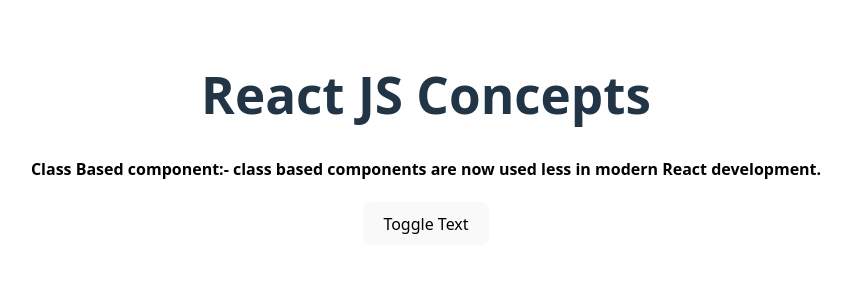
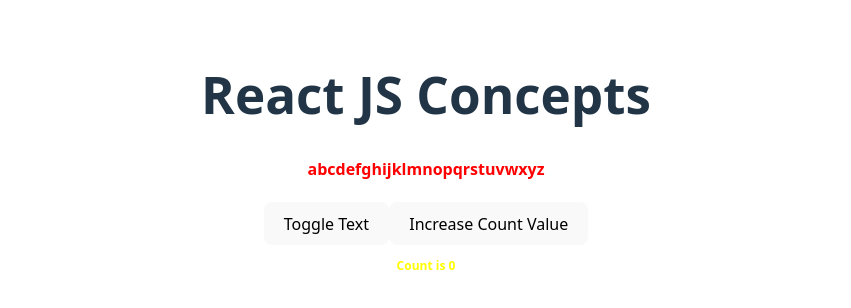
Before and after one commit to kaonashi555/React-basic, a React (Vite) app: page / in a window 1280 px wide. Shown: the top 308 px of the page, without its empty margins (214-1065 px from the left). Built offline with nearby package versions, Linux system fonts and the light colour scheme.

Commit message:
componentDidUpate Example

```diff
--- a/src/components/class-based-component.jsx
+++ b/src/components/class-based-component.jsx
@@ -6,6 +6,8 @@
     state = {
         showText : false,
         changeColor : false,
+        count: 0,
+        changeCountStyle: false,
     };
 
 
@@ -25,26 +27,49 @@
 
         this.setState({
             showText: !this.state.showText,
-            changeColor: !this.state,
+            changeColor: !this.state.changeColor,
         });
     }
+
+      handleCount = () => {
+    this.setState({
+      ...this.state,
+      count: this.state.count + 1,
+    });
+  };
 
     //componentDidUpate
     // componentDidUpdate(prevProps,prevState){
     //     console.log(prevProps,prevState);
     // }
     componentDidUpdate(prevProps,prevState){
-        console.log(prevState, this.state);
+        if ( prevState &&prevState.count !== this.state.count &&this.state.count === 10
+        ) {
+            this.setState({
+            ...this.state,
+            changeCountStyle: true,
+            });
+        }
     }
 
 
+
     render(){
-
-        const{showText,changeColor}=this.state
+        const{showText,changeColor, count, changeCountStyle }=this.state
+        console.log(changeCountStyle);
         return(
             <div>
-                {showText? <h4 style={{color:changeColor? "red": "black"}}>Class Based component:- class based components are now used less in modern React development.</h4> : null}
+                {showText? <h4 style={{color:changeColor? "red": "black"}}>abcdefghijklmnopqrstuvwxyz</h4> : null}
                 <button onClick={this.handleClick}>Toggle Text</button>
+                <button onClick={this.handleCount}>Increase Count Value</button>
+        <h3
+          style={{
+            color: changeCountStyle ? "blue" : "yellow",
+            fontSize: changeCountStyle ? "30px" : "12px",
+          }}
+        >
+          Count is {count}
+        </h3>
             </div>
         );
     }
```
